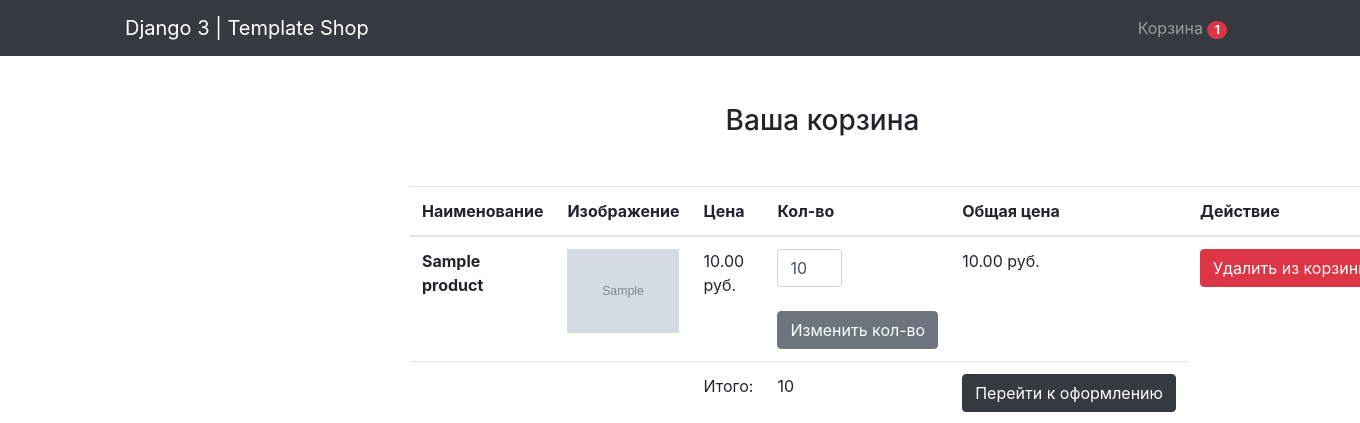
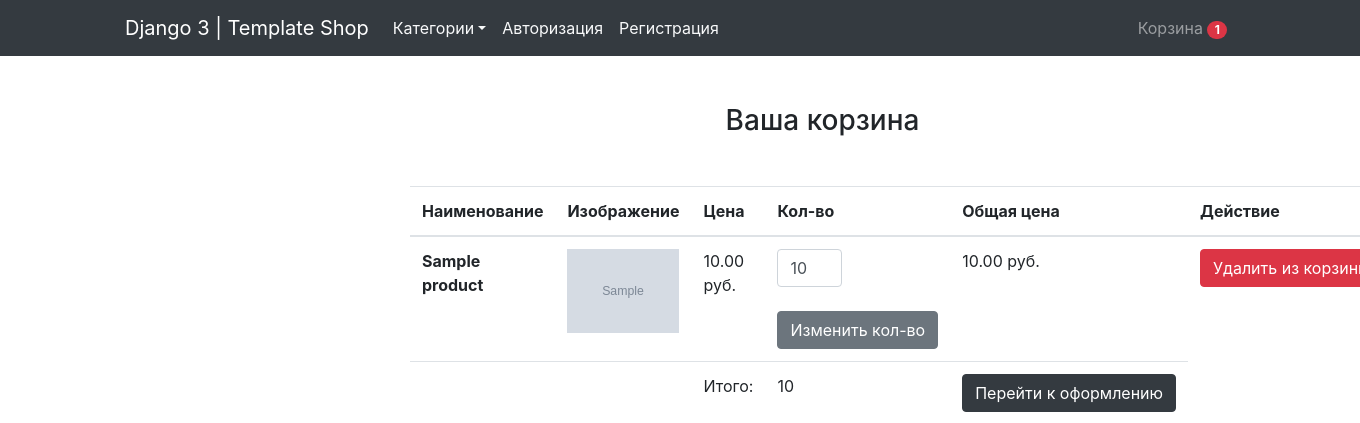
Before and after one commit to acolyte-py/DjangoStore, a Django app: page /cart/ in a window 1360 px wide; the page is wider, and only the part inside the window is pictured. Shown: the top 423 px of that part. Run offline with Django 3.2, Linux system fonts and the light colour scheme; tables that the repository leaves empty hold one stand-in row (values such as "Sample post"); grey boxes marked "Sample" are stand-in pictures; some libraries are stand-ins or nearby versions.

Commit message:
rew base.html

```diff
--- a/shop/mainapp/templates/base.html
+++ b/shop/mainapp/templates/base.html
@@ -33,6 +33,29 @@
         <span class="navbar-toggler-icon"></span>
       </button>
       <div class="collapse navbar-collapse" id="navbarResponsive">
+        <ul class="navbar-nav">
+          <li class="nav-item dropdown">
+            <a class="nav-link text-light dropdown-toggle" href="#" id="navbarDropdownMenuLink" role="button" data-toggle="dropdown" aria-haspopup="true" aria-expanded="false">Категории</a>
+            <div class="dropdown-menu" aria-labelledby="navbarDropdownMenuLink">
+              {% for category in categories %}
+                <a class="dropdown-item" href="{{ category.get_absolute_url }}">{{ category.name }}</a>
+              {% endfor %}
+            </div>
+          </li>
+          {% if not request.user.is_authenticated %}
+            <li>
+              <a class="nav-link text-light" href="#">Авторизация</a>
+            </li>
+            <li>
+              <a class="nav-link text-light" href="#">Регистрация</a>
+            </li>
+          {% endif %}
+          <li class="nav-item">
+            {% if request.user.is_authenticated %}<span class="navbar text text-light">Здравствуйте, <span class="badge badge-danger">
+              <a style="text-decoration: none; font-size:14px; color:white;" href="#">{{ request.user.username }}</a></span></span>
+            {% endif %}
+          </li>
+        </ul>
         <ul class="navbar-nav ml-auto">
           <li class="nav-item">
             <a class="nav-link" href="{% url 'cart' %}">Корзина <span class="badge badge-pill badge-danger">{{ cart.products.count }}</span></a>
```
